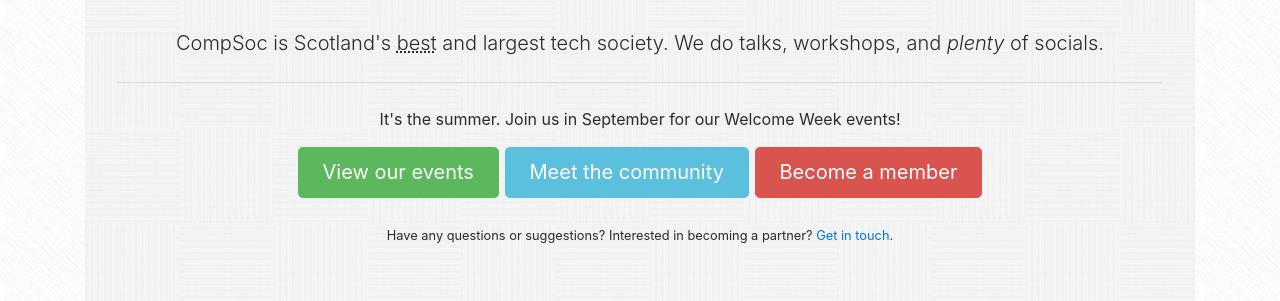
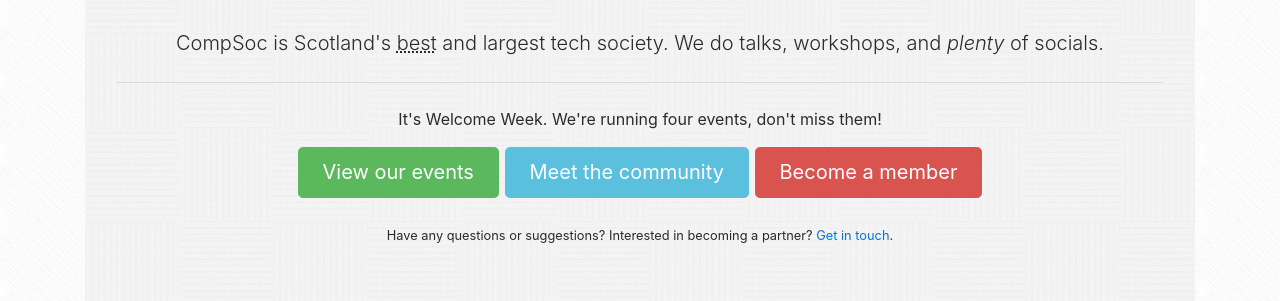
Before and after one commit to compsoc-edinburgh/website, a Jekyll site: the page built from _pages/index.html, in a window 1280 px wide. Shown: the part 492-793 px from the top of the page. Built offline with Jekyll 4.4.1, drawn with Linux system fonts in a browser that asks for light colours; nearby versions of some CDN libraries; our own code applies the rules of GitHub Pages for plain Markdown files.

Commit message:
Tweak frontpage headline

```diff
--- a/_pages/index.html
+++ b/_pages/index.html
@@ -9,7 +9,7 @@
     <p class="lead">CompSoc is Scotland's <span style="text-decoration: underline dotted;" data-toggle="tooltip" title="[citation needed]" data-placement="bottom">best</span> and largest tech society. We do talks, workshops, and <em>plenty</em> of socials.</p>
     <hr class="my-4">
     <p>
-        It's the summer. Join us in September for our Welcome Week events!
+        It's Welcome Week. We're running four events, don't miss them!
     </p>
 
     <p class="lead">
```
